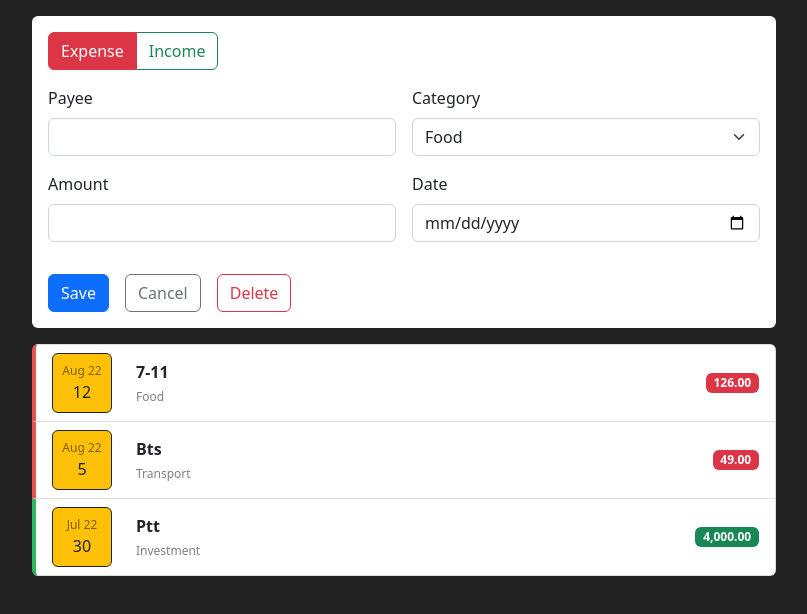
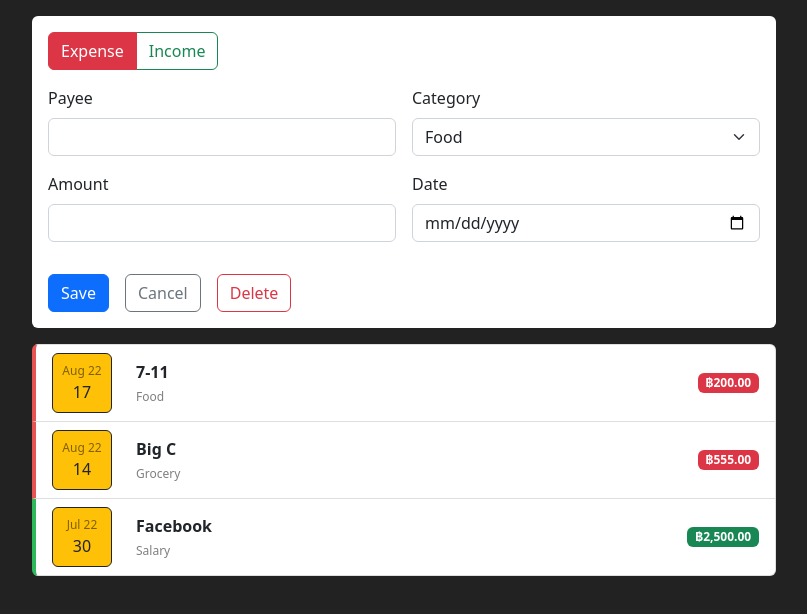
Before and after one commit to earth824/cc12-react-expense-tracker, a React (Create React App) app: page / in a window 1280 px wide. Shown: the top 614 px of the page, without its empty margins (236-1043 px from the left). Built offline with nearby package versions, Linux system fonts and the light colour scheme.

Commit message:
completed transaction list

```diff
--- a/package.json
+++ b/package.json
@@ -10,6 +10,7 @@
     "react": "^18.2.0",
     "react-dom": "^18.2.0",
     "react-scripts": "5.0.1",
+    "uuid": "^8.3.2",
     "web-vitals": "^2.1.4"
   },
   "scripts": {
--- a/src/App.js
+++ b/src/App.js
@@ -1,4 +1,56 @@
+import { useState } from 'react';
+import { v4 as uuidv4 } from 'uuid';
+
+const initialTransactions = [
+  {
+    id: uuidv4(),
+    payee: '7-11',
+    category: 'Food',
+    amount: 200,
+    date: '2022-08-17',
+    type: 'Expense'
+  },
+  {
+    id: uuidv4(),
+    payee: 'Big C',
+    category: 'Grocery',
+    amount: 555,
+    date: '2022-08-14',
+    type: 'Expense'
+  },
+  {
+    id: uuidv4(),
+    payee: 'Facebook',
+    category: 'Salary',
+    amount: 2500,
+    date: '2022-07-30',
+    type: 'Income'
+  }
+];
+
+const MONTHS = [
+  'Jan',
+  'Feb',
+  'Mar',
+  'Apr',
+  'May',
+  'Jun',
+  'Jul',
+  'Aug',
+  'Sep',
+  'Oct',
+  'Nov',
+  'Dec'
+];
+
 function App() {
+  const [transactions, setTransactions] = useState(initialTransactions);
+  const [payee, setPayee] = useState('');
+  const [category, setCategory] = useState('');
+  const [amount, setAmount] = useState('');
+  const [date, setDate] = useState('');
+  const [type, setType] = useState('');
+
   return (
     <div className="container" style={{ maxWidth: 768 }}>
       {/* ********** Begin Create Form ********** */}
@@ -78,99 +130,56 @@ function App() {
 
       {/* ********** Begin Transaction List ********** */}
       <ul className="list-group my-3">
-        {/* ********** Transaction Item #1 ********** */}
-        <li className="list-group-item d-flex callout-danger">
-          <div className="d-flex flex-grow-1 gap-4" role="button">
-            {/* ********** Begin Transaction Date #1 ********** */}
-            <div
-              className="border border-dark rounded-2 bg-warning p-2 text-center"
-              style={{ width: '3.75rem' }}
+        {transactions.map(item => (
+          <li
+            key={item.id}
+            className={`list-group-item d-flex callout-${
+              item.type === 'Expense' ? 'danger' : 'success'
+            }`}
           >
-              <p className="m-0 text-black-50" style={{ fontSize: '0.75rem' }}>
-                Aug 22
-              </p>
-              <p className="m-0">12</p>
-            </div>
-            {/* ********** End Transaction Date #1 ********** */}
-
-            <div className="d-flex align-items-center flex-grow-1">
-              {/* ********** Begin Transaction Detail #1 ********** */}
-              <div className="flex-grow-1">
-                <p className="mb-1 fw-bold">7-11</p>
-                <p
-                  className="mb-0 text-black-50"
-                  style={{ fontSize: '0.75rem' }}
-                >
-                  Food
-                </p>
-              </div>
-              {/* ********** End Transaction Detail #1 ********** */}
-
-              {/* ********** Begin Transaction Amount #1 ********** */}
-              <span className="badge text-bg-danger">126.00</span>
-              {/* ********** End Transaction Amount #1 ********** */}
-            </div>
-          </div>
-        </li>
-        {/* ********** End Transaction Item #1 ********** */}
-
-        {/* ********** Transaction Item #2 ********** */}
-        <li className="list-group-item d-flex callout-danger">
             <div className="d-flex flex-grow-1 gap-4" role="button">
               <div
                 className="border border-dark rounded-2 bg-warning p-2 text-center"
                 style={{ width: '3.75rem' }}
               >
-              <p className="m-0 text-black-50" style={{ fontSize: '0.75rem' }}>
-                Aug 22
+                <p
+                  className="m-0 text-black-50"
+                  style={{ fontSize: '0.75rem' }}
+                >
+                  {/* {MONTHS[item.date.slice(5, 7) - 1]} {item.date.slice(2, 4)} */}
+                  {new Intl.DateTimeFormat('en-US', {
+                    year: '2-digit',
+                    month: 'short'
+                  }).format(new Date(item.date))}
                 </p>
-              <p className="m-0">5</p>
+                <p className="m-0">{item.date.slice(8)}</p>
               </div>
 
               <div className="d-flex align-items-center flex-grow-1">
                 <div className="flex-grow-1">
-                <p className="mb-1 fw-bold">Bts</p>
+                  <p className="mb-1 fw-bold">{item.payee}</p>
                   <p
                     className="mb-0 text-black-50"
                     style={{ fontSize: '0.75rem' }}
                   >
-                  Transport
+                    {item.category}
                   </p>
                 </div>
-              <span className="badge text-bg-danger">49.00</span>
+                <span
+                  className={`badge text-bg-${
+                    item.type === 'Expense' ? 'danger' : 'success'
+                  }`}
+                >
+                  {new Intl.NumberFormat('en-US', {
+                    style: 'currency',
+                    currency: 'THB',
+                    currencyDisplay: 'narrowSymbol'
+                  }).format(item.amount)}
+                </span>
               </div>
             </div>
           </li>
-        {/* ********** End Transaction Item #2 ********** */}
-
-        {/* ********** Transaction Item #3 ********** */}
-        <li className="list-group-item d-flex callout-success">
-          <div className="d-flex flex-grow-1 gap-4" role="button">
-            <div
-              className="border border-dark rounded-2 bg-warning p-2 text-center"
-              style={{ width: '3.75rem' }}
-            >
-              <p className="m-0 text-black-50" style={{ fontSize: '0.75rem' }}>
-                Jul 22
-              </p>
-              <p className="m-0">30</p>
-            </div>
-
-            <div className="d-flex align-items-center flex-grow-1">
-              <div className="flex-grow-1">
-                <p className="mb-1 fw-bold">Ptt</p>
-                <p
-                  className="mb-0 text-black-50"
-                  style={{ fontSize: '0.75rem' }}
-                >
-                  Investment
-                </p>
-              </div>
-              <span className="badge text-bg-success">4,000.00</span>
-            </div>
-          </div>
-        </li>
-        {/* ********** End Transaction Item #3 ********** */}
+        ))}
       </ul>
       {/* ********** End Transaction List ********** */}
     </div>
```
Also changed, not shown: 1 other file (tests, documents, lock files or other folders). Lines whose indentation alone changed are shown as unchanged.
